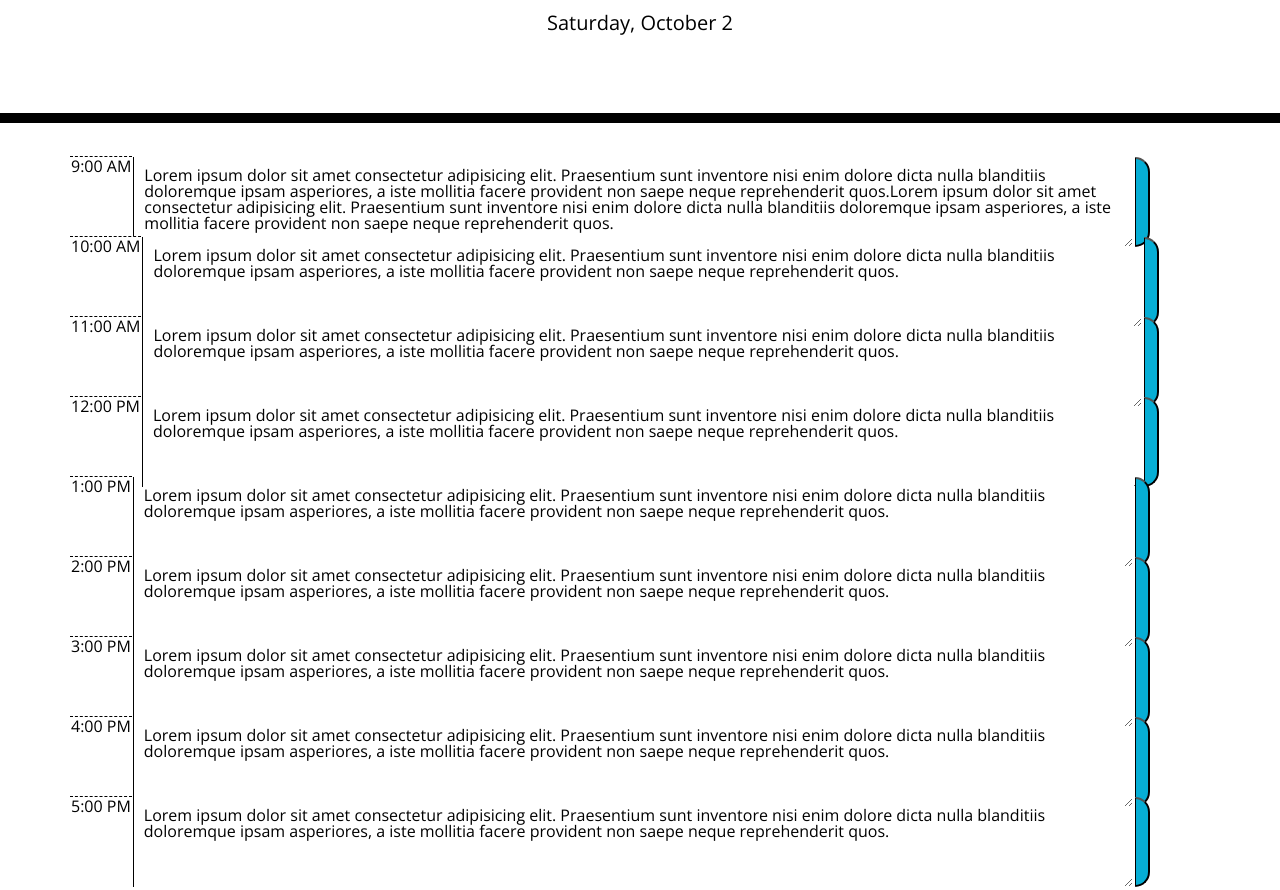
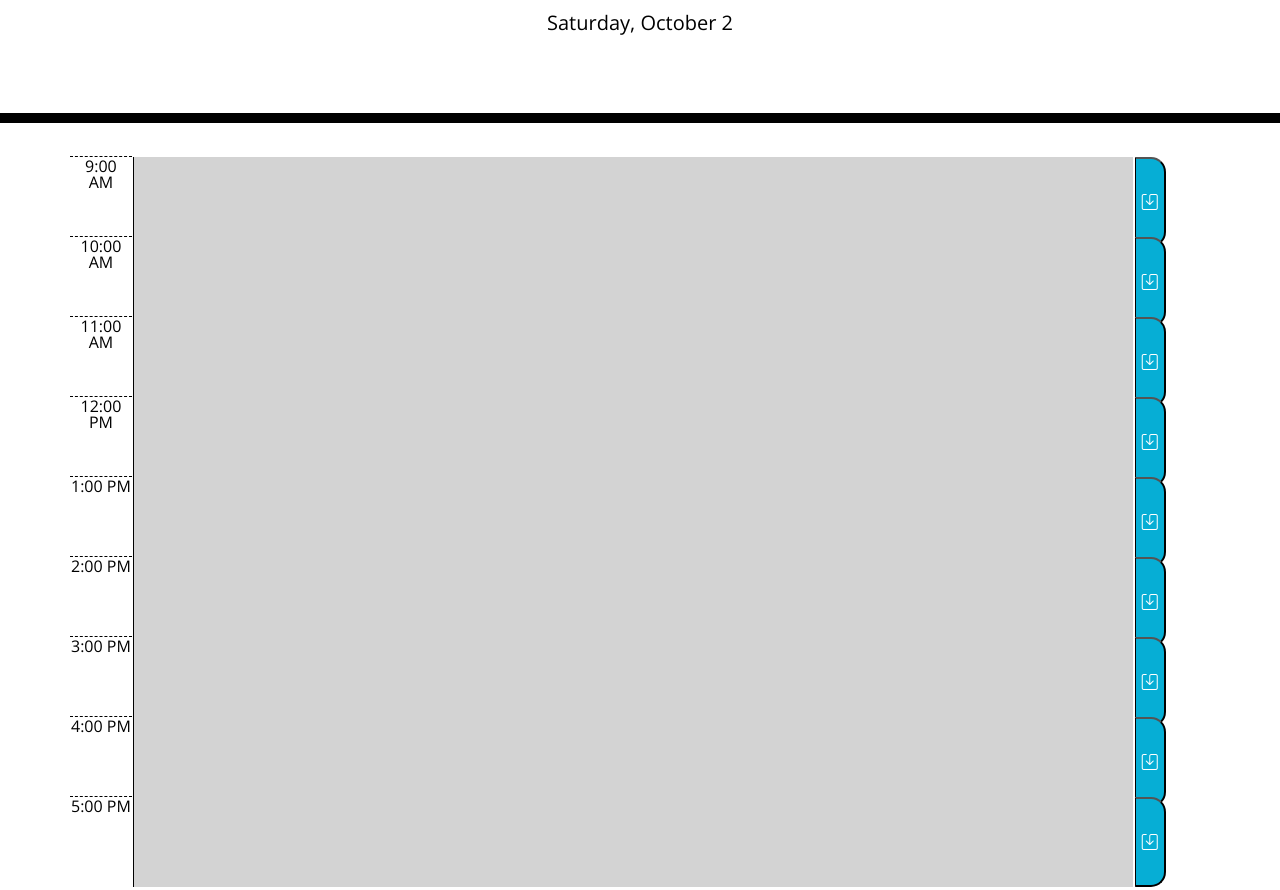
Before and after one commit to BossyLemon0/Work_Day_Schedule, a plain HTML site: page index.html in a window 1280 px wide. Shown: the part 181-1071 px from the top of the page. Drawn offline with nearby package versions, Linux system fonts and the light colour scheme.

Commit message:
This commit adds the color chagning functionality for the time, the functionality for saving the code onto the page and also some design tweaks to make the page more presentable.

```diff
--- a/assets/js/script.js
+++ b/assets/js/script.js
@@ -1,19 +1,17 @@
 var toDay = $("#currentDay");
 var textArea = $("textarea");
 var time = moment().hour();
-var app = $("#nineam");
+var nine = $("#nineam");
+var ten = $("#tenam");
+var eleven = $("#elevenam");
+var twelve = $("#twelvepm");
+var one = $("#onepm");
+var two = $("#twopm");
+var three = $("#threepm");
+var four = $("#fourpm");
+var five = $("#fivepm");
 var btn = $(".saveBtn")
-// var
-// var
-// var
-// var
-// var
 
-localStorage.setItem('9am', app.val());
-app.append(localStorage.getItem('9am'));
-
-
-console.log(btn);
 //mental note: use the jquery functions because the js doesn't work w/o it for some reason
 
 /*
@@ -37,60 +35,77 @@ function currentDay(){
 
 function saveText(){
 
-    if(time == textArea[0].name){
+for (var i = 0; i < 9; i++){
 
-        $(textArea[0]).addClass("present");
+    if(time == textArea[i].name){
+        $(textArea[i]).addClass("present");
     }
 
-    if(time > textArea[1].name){
-
-          $(textArea[1]).addClass("");
+    if(time > textArea[i].name){
+          $(textArea[i]).addClass("past");
     }
 
-    if(time < textArea[2].name){
+    if(time < textArea[i].name){
+         $(textArea[i]).addClass("future");
+     }
+    }
+}
 
-         $(textArea[2]).addClass("future");
-    }
+$(btn).on("click", function(event){
+    event.preventDefault;
+
+    localStorage.setItem('9am', nine.val());
+    // nine.val(localStorage.getItem('9am'));
+
+    localStorage.setItem('10am', ten.val());
 
 
-}
+    localStorage.setItem('11am', eleven.val());
 
-$(btn).on("click", function(){
-    console.log("hey");
+
+    localStorage.setItem('12pm', twelve.val());
+
+
+    localStorage.setItem('1pm', one.val());
+
+
+    localStorage.setItem('2pm', two.val());
+
+
+    localStorage.setItem('3pm', three.val());
+
+
+    localStorage.setItem('4pm', four.val());
+
+
+    localStorage.setItem('5pm', five.val());
+
+
   });
 
-function blank(){
+function saveonpage(){
 
-}
+nine.val(localStorage.getItem('9am'));
 
-function blank(){
+ten.val(localStorage.getItem('10am'));
 
-}
+eleven.val(localStorage.getItem('11am'));
 
-function blank(){
+twelve.val(localStorage.getItem('12pm'));
+
+one.val(localStorage.getItem('1pm'));
+
+two.val(localStorage.getItem('2pm'));
+
+three.val(localStorage.getItem('3pm'));
+
+four.val(localStorage.getItem('4pm'));
+
+five.val(localStorage.getItem('5pm'));
 
 }
 
 
-
-
-
-
 currentDay();
 saveText();
-
-/*
-GIVEN I am using a daily planner to create a schedule
-WHEN I open the planner
-THEN the current day is displayed at the top of the calendar
-WHEN I scroll down
-THEN I am presented with timeblocks for standard business hours
-WHEN I view the timeblocks for that day
-THEN each timeblock is color coded to indicate whether it is in the past, present, or future
-WHEN I click into a timeblock
-THEN I can enter an event
-WHEN I click the save button for that timeblock
-THEN the text for that event is saved in local storage
-WHEN I refresh the page
-THEN the saved events persist
-*/
+saveonpage();
--- a/assets/style/style.css
+++ b/assets/style/style.css
@@ -7,7 +7,7 @@ body {
   textarea {
     background: transparent;
     border: none;
-    /* resize: none; */
+    resize: none;
     color: #000000;
     border-left: 1px solid black;
     padding: 10px;
@@ -39,9 +39,13 @@ body {
   }
 
   .hour {
+    display:flex;
     background-color: #ffffff;
     color: #000000;
     border-top: 1px dashed #000000;
+    flex-wrap: wrap;
+    width: 61.82px;
+
   }
 
   .past {
--- a/index.html
+++ b/index.html
@@ -18,6 +18,7 @@
       href="https://fonts.googleapis.com/css?family=Open+Sans&display=swap"
       rel="stylesheet"
     />
+    <link rel="stylesheet" href="https://cdn.jsdelivr.net/npm/bootstrap-icons@1.5.0/font/bootstrap-icons.css">
     <link rel="stylesheet" href="./assets/style/style.css"/>
     <title>Work Day Scheduler</title>
   </head>
@@ -34,48 +35,48 @@
         <table>
           <tr class="row">
             <td class="hour">9:00 AM</td>
-            <td class="textarea"><textarea name="19" id="nineam" cols="30" rows="10">Lorem ipsum dolor sit amet consectetur adipisicing elit. Praesentium sunt inventore nisi enim dolore dicta nulla blanditiis doloremque ipsam asperiores, a iste mollitia facere provident non saepe neque reprehenderit quos.</textarea></td>
-            <td class=""><button class="saveBtn"></button></td>
+            <td class="textarea"><textarea name="9" id="nineam" cols="30" rows="10"></textarea></td>
+            <td class=""><button class="saveBtn"><span class="button"><i class="bi bi-save"></i></span></button></td>
           </tr>
           <tr class="row">
-            <td class="hour">10:00 AM</td>
-            <td class="textarea"><textarea name="10" id="tenam" cols="30" rows="10">Lorem ipsum dolor sit amet consectetur adipisicing elit. Praesentium sunt inventore nisi enim dolore dicta nulla blanditiis doloremque ipsam asperiores, a iste mollitia facere provident non saepe neque reprehenderit quos.</textarea></td>
-            <td class=""><button class="saveBtn"></button></td>
+            <td class="hour big">10:00 AM</td>
+            <td class="textarea"><textarea name="10" id="tenam" cols="30" rows="10"></textarea></td>
+            <td class=""><button class="saveBtn"><i class="bi bi-save"></i></span></button></td>
           </tr>
           <tr class="row">
-            <td class="hour">11:00 AM</td>
-            <td class="textarea"><textarea name="20" id="elevenam" cols="30" rows="10">Lorem ipsum dolor sit amet consectetur adipisicing elit. Praesentium sunt inventore nisi enim dolore dicta nulla blanditiis doloremque ipsam asperiores, a iste mollitia facere provident non saepe neque reprehenderit quos.</textarea></td>
-            <td class=""><button class="saveBtn"></button></td>
+            <td class="hour big">11:00 AM</td>
+            <td class="textarea"><textarea name="11" id="elevenam" cols="30" rows="10"></textarea></td>
+            <td class=""><button class="saveBtn"><i class="bi bi-save"></i></span></button></td>
           </tr>
           <tr class="row">
-            <td class="hour">12:00 PM</td>
-            <td class="textarea"><textarea name="12" id="twelvepm" cols="30" rows="10">Lorem ipsum dolor sit amet consectetur adipisicing elit. Praesentium sunt inventore nisi enim dolore dicta nulla blanditiis doloremque ipsam asperiores, a iste mollitia facere provident non saepe neque reprehenderit quos.</textarea></td>
-            <td class=""><button class="saveBtn"></button></td>
+            <td class="hour big">12:00 PM</td>
+            <td class="textarea"><textarea name="12" id="twelvepm" cols="30" rows="10"></textarea></td>
+            <td class=""><button class="saveBtn"><i class="bi bi-save"></i></button></td>
           </tr>
           <tr class="row">
             <td class="hour">1:00 PM</td>
-            <td class="textarea"><textarea name="13" id="onepm" cols="30" rows="10">Lorem ipsum dolor sit amet consectetur adipisicing elit. Praesentium sunt inventore nisi enim dolore dicta nulla blanditiis doloremque ipsam asperiores, a iste mollitia facere provident non saepe neque reprehenderit quos.</textarea></td>
-            <td class=""><button class="saveBtn"></button></td>
+            <td class="textarea"><textarea name="13" id="onepm" cols="30" rows="10"></textarea></td>
+            <td class=""><button class="saveBtn"><i class="bi bi-save"></i></span></button></td>
           </tr>
           <tr class="row">
             <td class="hour">2:00 PM</td>
-            <td class="textarea"><textarea name="14" id="twopm" cols="30" rows="10">Lorem ipsum dolor sit amet consectetur adipisicing elit. Praesentium sunt inventore nisi enim dolore dicta nulla blanditiis doloremque ipsam asperiores, a iste mollitia facere provident non saepe neque reprehenderit quos.</textarea></td>
-            <td class=""><button class="saveBtn"></button></td>
+            <td class="textarea"><textarea name="14" id="twopm" cols="30" rows="10"></textarea></td>
+            <td class=""><button class="saveBtn"><i class="bi bi-save"></i></span></button></td>
           </tr>
           <tr class="row">
             <td class="hour">3:00 PM</td>
-            <td class="textarea"><textarea name="15" id="threepm" cols="30" rows="10">Lorem ipsum dolor sit amet consectetur adipisicing elit. Praesentium sunt inventore nisi enim dolore dicta nulla blanditiis doloremque ipsam asperiores, a iste mollitia facere provident non saepe neque reprehenderit quos.</textarea></td>
-            <td class=""><button class="saveBtn"></button></td>
+            <td class="textarea"><textarea name="15" id="threepm" cols="30" rows="10"></textarea></td>
+            <td class=""><button class="saveBtn"><i class="bi bi-save"></i></span></button></td>
           </tr>
           <tr class="row">
             <td class="hour">4:00 PM</td>
-            <td class="textarea"><textarea name="16" id="fourpm" cols="30" rows="10">Lorem ipsum dolor sit amet consectetur adipisicing elit. Praesentium sunt inventore nisi enim dolore dicta nulla blanditiis doloremque ipsam asperiores, a iste mollitia facere provident non saepe neque reprehenderit quos.</textarea></td>
-            <td class=""><button class="saveBtn"></button></td>
+            <td class="textarea"><textarea name="16" id="fourpm" cols="30" rows="10"></textarea></td>
+            <td class=""><button class="saveBtn"><i class="bi bi-save"></i></span></button></td>
           </tr>
           <tr class="row">
             <td class="hour">5:00 PM</td>
-            <td class="textarea"><textarea name="17" id="fivepm" cols="30" rows="10">Lorem ipsum dolor sit amet consectetur adipisicing elit. Praesentium sunt inventore nisi enim dolore dicta nulla blanditiis doloremque ipsam asperiores, a iste mollitia facere provident non saepe neque reprehenderit quos.</textarea></td>
-            <td class=""><button class="saveBtn"></button></td>
+            <td class="textarea"><textarea name="17" id="fivepm" cols="30" rows="10"></textarea></td>
+            <td class=""><button class="saveBtn"><i class="bi bi-save"></i></span></button></td>
           </tr>
 
         </table>
```
Also changed, not shown: assets/images/day_scheduler.png (added).
